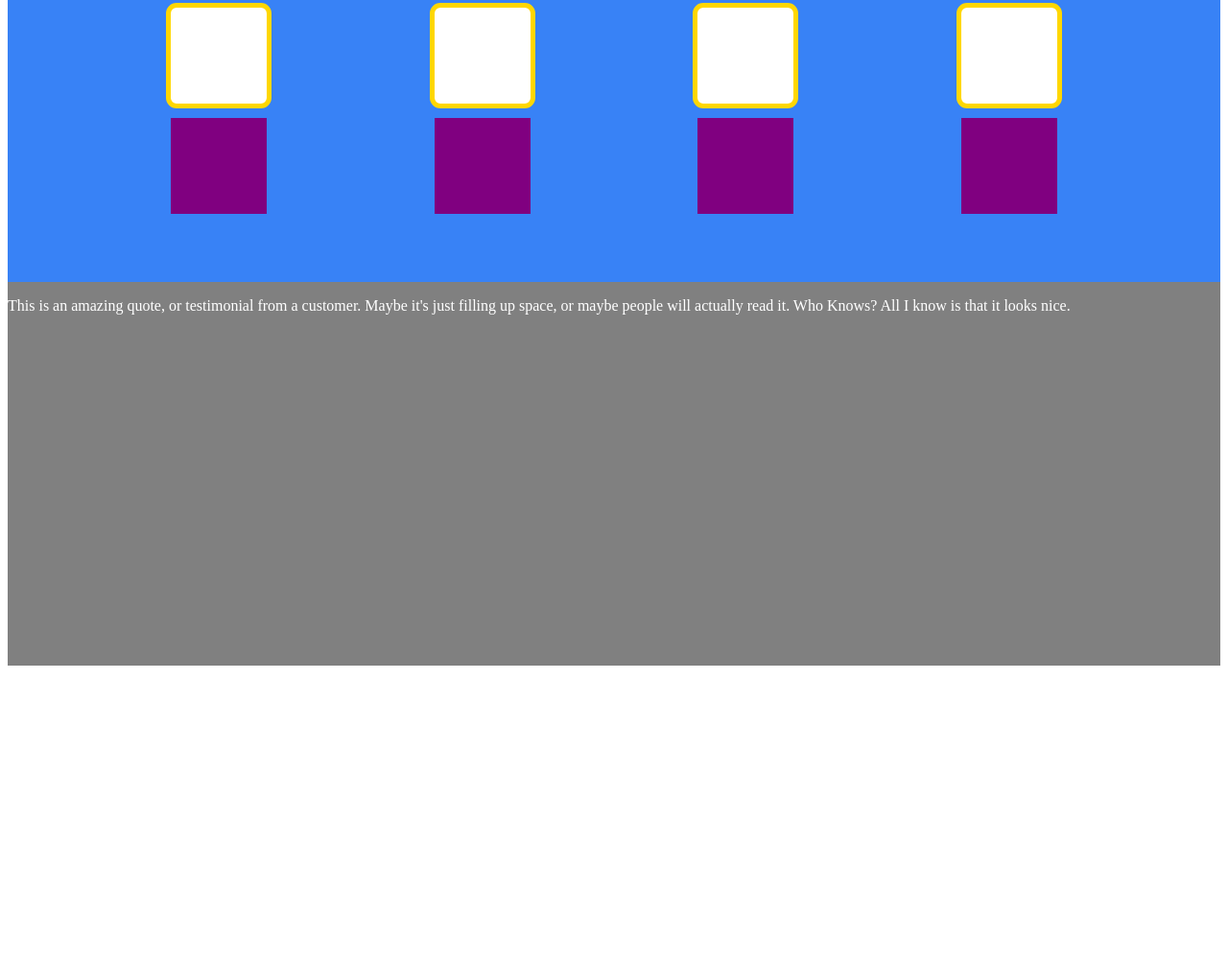
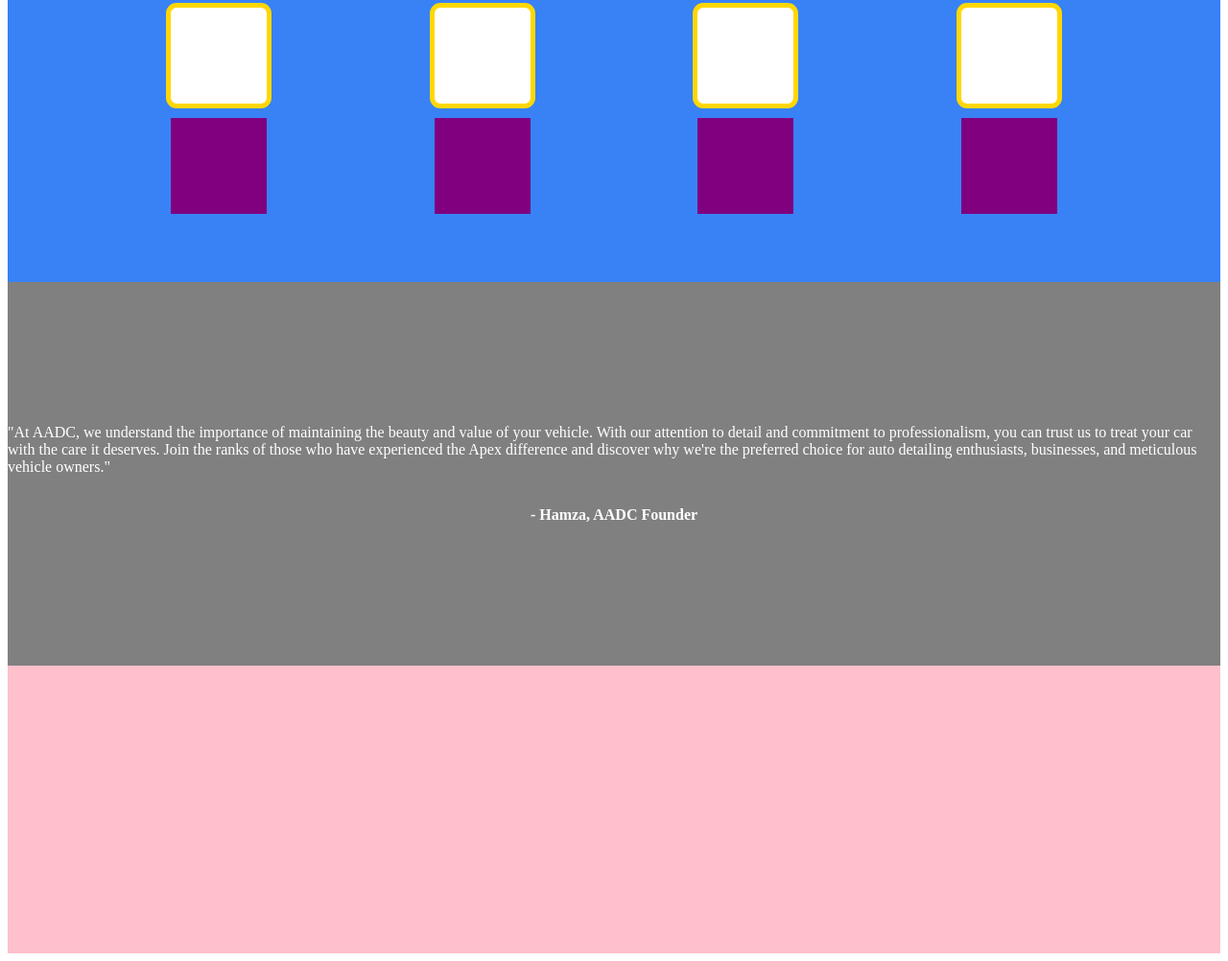
Before and after one commit to Hamza490/landing-page, a plain HTML site: page index.html in a window 1280 px wide. Shown: the part 447-1449 px from the top of the page at 96% size. Before the commit the page ends 1149 px from the top, so only its background shows below. Drawn offline with Linux system fonts and the light colour scheme.

Commit message:
Updating files before new work sessions

```diff
--- a/index.html
+++ b/index.html
@@ -45,8 +45,16 @@
   </div>
 
   <div class="section2">
-    <p>This is an amazing quote, or testimonial from a customer. Maybe it's just filling up space, or maybe people will actually read it. Who Knows? All I know is that it looks nice.</p>
+      <p id="quote">"At AADC, we understand the importance of maintaining the beauty and value of your vehicle. With our attention to detail and commitment to professionalism, you can trust us to treat your car with the care it deserves. Join the ranks of those who have experienced the Apex difference and discover why we're the preferred choice for auto detailing enthusiasts, businesses, and meticulous vehicle owners."</p>
+      <p><strong> - Hamza, AADC Founder</strong></p>
   </div>
+
+
+<div class="section3">
+  <div class="container">
+
+  </div>
+</div>
 <!--
   <div class="section3">
     <p id="quote">"At AADC, we understand the importance of maintaining the beauty and value of your vehicle. With our attention to detail and commitment to professionalism, you can trust us to treat your car with the care it deserves. Join the ranks of those who have experienced the Apex difference and discover why we're the preferred choice for auto detailing enthusiasts, businesses, and meticulous vehicle owners."</p>
--- a/styles.css
+++ b/styles.css
@@ -81,15 +81,20 @@ span#text{
 
 .section2{
   display: flex;
+  flex-direction: column;
+  justify-content: center;
+  align-items: center;
   background-color: grey;
-  height: 400px
+  height: 400px;
+  border:fit-content;
 }
-/*
+
 
 .section3{
   display: flex;
   flex-direction: row;
-  background-color: #e5e7eb;
+  background-color: pink;
+  height: 300px
 
 }
 
```
